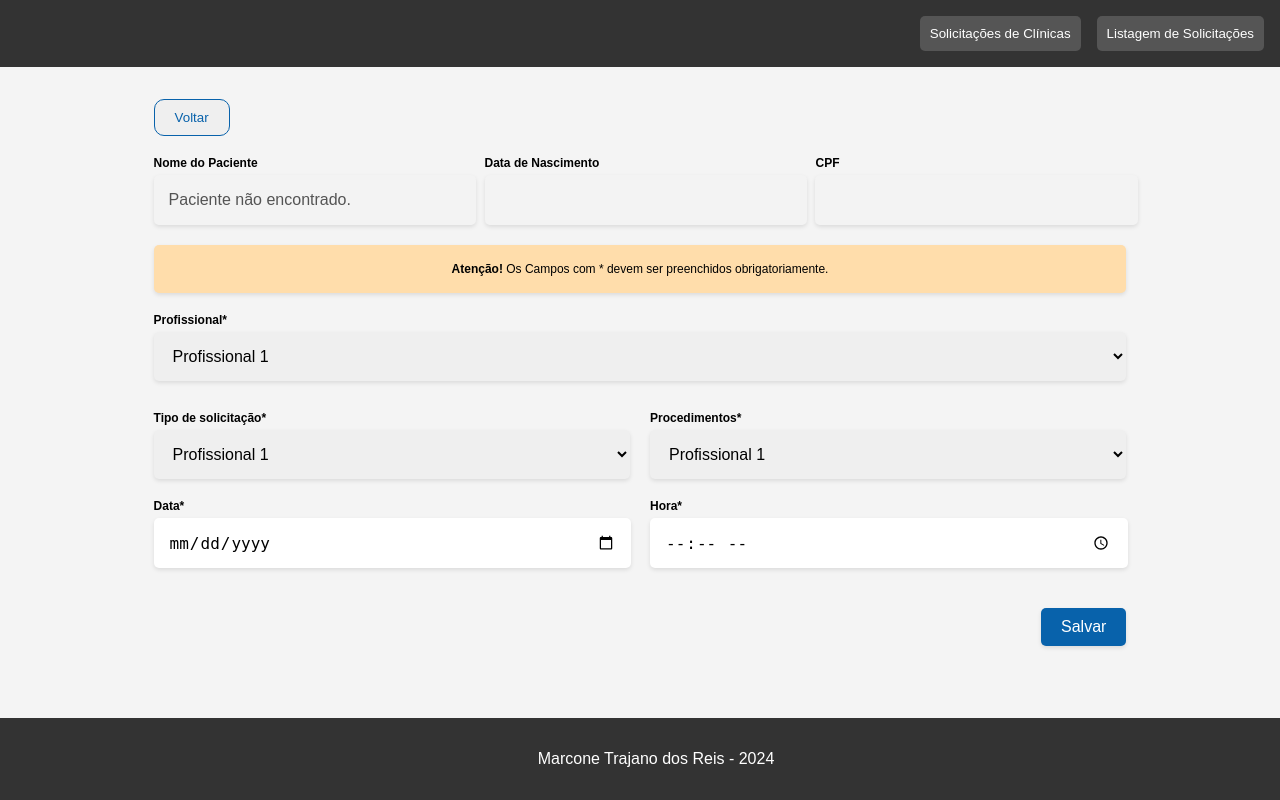
After one commit to MarconeReeis/Desafios, a PHP site: page /detalhes.html in a window 1280 px wide. The commit adds this page. Run offline with PHP 8.4, Linux system fonts and the light colour scheme.

Commit message:
feat: atualizando pagina de detalhes do paciente

```diff
--- a/sitcon/pacientes_frontend/css/styles.css
+++ b/sitcon/pacientes_frontend/css/styles.css
@@ -47,7 +47,7 @@ main {
 }
 
 .container {
-    max-width: 90%;
+    width: 80%;
     margin: 0 auto;
 }
 
@@ -75,7 +75,8 @@ table {
     overflow: hidden;
 }
 
-th, td {
+th,
+td {
     padding: 15px 70px;
     text-align: center;
     border: none;
@@ -142,3 +143,115 @@ footer {
     padding: 1em;
     width: 100%;
 }
+
+/* DETALHES */
+
+.back-button {
+    border-color: #0862ab;
+    color: #0862ab;
+    padding: 10px 20px;
+    border-radius: 10px;
+    border: 1px solid;
+  }
+
+.grid-container {
+    display: grid;
+    grid-template-columns: auto auto auto;
+}
+
+.grid-container-solicitation {
+    display: grid;
+    grid-template-columns: auto auto;
+}
+
+.details-container {
+    display: flex;
+    flex-wrap: wrap;
+    gap: 20px;
+    margin: 20px 0px 20px 0px;
+}
+
+.details-item {
+    flex: 1;
+    width: 100%;
+}
+
+.details-item label {
+    display: block;
+    font-weight: bold;
+    margin-bottom: 5px;
+    font-size: 12px;
+}
+
+.details-item input {
+    width: 94%;
+    height: 20px;
+    padding: 15px;
+    font-size: 1rem;
+    border: 0px solid #ccc;
+    border-radius: 5px;
+    box-shadow: 0 2px 4px rgba(0, 0, 0, 0.1);
+}
+
+.details-item-select {
+    margin-top: 20px;
+    flex: 1;
+    width: 100%;
+}
+
+.details-item-select label {
+    display: block;
+    font-weight: bold;
+    margin-bottom: 5px;
+    font-size: 12px;
+}
+
+.details-item-select select {
+    width: 100%;
+    padding: 15px;
+    font-size: 1rem;
+    border: 0px solid #ccc;
+    border-radius: 5px;
+    box-shadow: 0 2px 4px rgba(0, 0, 0, 0.1);
+}
+
+.details-warning {
+    flex-basis: 100%;
+    background-color: #ffddab;
+    padding: 5px;
+    border-radius: 5px;
+    box-shadow: 0 2px 4px rgba(0, 0, 0, 0.1);
+    text-align: center;
+    font-size: 12px;
+    margin-top: 20px;
+}
+
+.details-container-solicitation {
+    display: flex;
+    flex-wrap: wrap;
+    gap: 20px;
+    margin: 10px 0px 20px 0px;
+}
+
+.save-button {
+    background-color: #0862ab;
+    color: white;
+    padding: 10px 20px;
+    border: none;
+    border-radius: 5px;
+    cursor: pointer;
+    font-size: 1rem;
+    box-shadow: 0 2px 4px rgba(0, 0, 0, 0.1);
+    margin-top: 20px;
+}
+
+.save-button:hover {
+    background-color: #0862ab;
+}
+
+.save-button-container {
+    text-align: end;
+    margin-top: 20px;
+}
+
+/* Fim do DETALHES */
--- /dev/null
+++ b/sitcon/pacientes_frontend/detalhes.html
@@ -0,0 +1,100 @@
+<!DOCTYPE html>
+<html lang="en">
+
+<head>
+    <meta charset="UTF-8">
+    <meta name="viewport" content="width=device-width, initial-scale=1.0">
+    <title>Detalhes do Paciente - Sitcon</title>
+    <link rel="stylesheet" href="css/styles.css">
+</head>
+
+<body>
+    <header>
+        <div class="button-container">
+            <a href="index.html">
+                <button id="btn1">Solicitações de Clínicas</button>
+            </a>
+            <a href="index.html">
+                <button id="btn2">Listagem de Solicitações</button>
+            </a>
+        </div>
+    </header>
+
+    <main>
+        <div class="container">
+
+            <button id="back-button" class="back-button">Voltar</button>
+
+            <div class="details-container">
+                <div class="details-item">
+                    <label for="patientName">Nome do Paciente</label>
+                    <input disabled type="text" id="patientName" name="patientName">
+                </div>
+                <div class="details-item">
+                    <label for="patientDate">Data de Nascimento</label>
+                    <input disabled type="text" id="patientDate" name="patientDate">
+                </div>
+                <div class="details-item">
+                    <label for="patientCpf">CPF</label>
+                    <input disabled type="text" id="patientCpf" name="patientCpf">
+                </div>
+            </div>
+
+            <div class="details-warning">
+                <p><b>Atenção!</b> Os Campos com * devem ser preenchidos obrigatoriamente.</p>
+            </div>
+
+            <div class="details-item-select">
+                <label for="professional">Profissional*</label>
+                <select id="professional" name="professional">
+                    <option value="prof1">Profissional 1</option>
+                    <option value="prof2">Profissional 2</option>
+                    <option value="prof3">Profissional 3</option>
+                </select>
+            </div>
+
+            <div class="details-container-solicitation">
+                <div class="details-item-select">
+                    <label for="professional">Tipo de solicitação*</label>
+                    <select id="professional" name="professional">
+                        <option value="prof1">Profissional 1</option>
+                        <option value="prof2">Profissional 2</option>
+                        <option value="prof3">Profissional 3</option>
+                    </select>
+                </div>
+
+                <div class="details-item-select">
+                    <label for="professional">Procedimentos*</label>
+                    <select id="professional" name="professional">
+                        <option value="prof1">Profissional 1</option>
+                        <option value="prof2">Profissional 2</option>
+                        <option value="prof3">Profissional 3</option>
+                    </select>
+                </div>
+            </div>
+
+            <div class="details-container">
+                <div class="details-item">
+                    <label for="patDate">Data*</label>
+                    <input type="date" id="patDate" name="patDate">
+                </div>
+                <div class="details-item">
+                    <label for="patientHora">Hora*</label>
+                    <input type="time" id="patientHora" name="patientHora">
+                </div>
+            </div>
+
+            <div class="save-button-container">
+                <button id="save-button" class="save-button">Salvar</button>
+            </div>
+    </main>
+
+    <footer>
+        <p>Marcone Trajano dos Reis - 2024</p>
+    </footer>
+
+    <script src="js/detalhes.js"></script>
+
+</body>
+
+</html>
--- /dev/null
+++ b/sitcon/pacientes_frontend/js/detalhes.js
@@ -0,0 +1,29 @@
+document.addEventListener("DOMContentLoaded", () => {
+    function formatDate(dateString) {
+        const options = { year: 'numeric', month: '2-digit', day: '2-digit' };
+        return new Date(dateString).toLocaleDateString(undefined, options);
+    }
+
+    function loadPatientDetails() {
+        const patientData = localStorage.getItem('selectedPatient');
+        if (patientData) {
+            const patient = JSON.parse(patientData);
+
+            document.getElementById('patientName').value = patient.nome || 'Nome não disponível';
+            document.getElementById('patientDate').value = patient.dataNasc ? formatDate(patient.dataNasc) : 'Data não disponível';
+            document.getElementById('patientCpf').value = patient.CPF || 'CPF não disponível';
+        } else {
+            document.getElementById('patientName').value = 'Paciente não encontrado.';
+            document.getElementById('patientDate').value = '';
+            document.getElementById('patientCpf').value = '';
+        }
+    }
+
+    function goBack() {
+        window.location.href = 'index.html';
+    }
+
+    loadPatientDetails();
+
+    document.getElementById('back-button').addEventListener('click', goBack);
+});
```
Also changed, not shown: sitcon/pacientes_frontend/index.html (+6 -9 lines), sitcon/pacientes_frontend/js/buscar_pacientes.js (+11 -2 lines), 3 other files.
